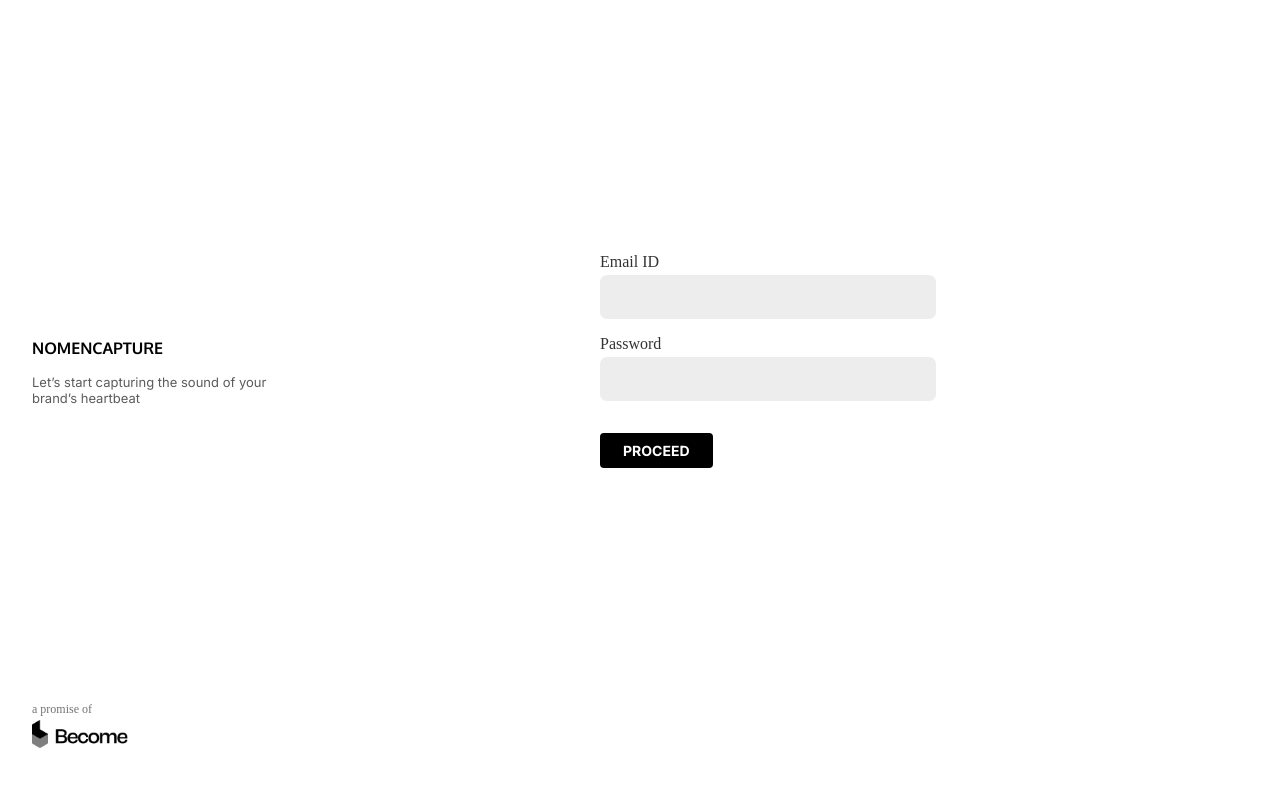
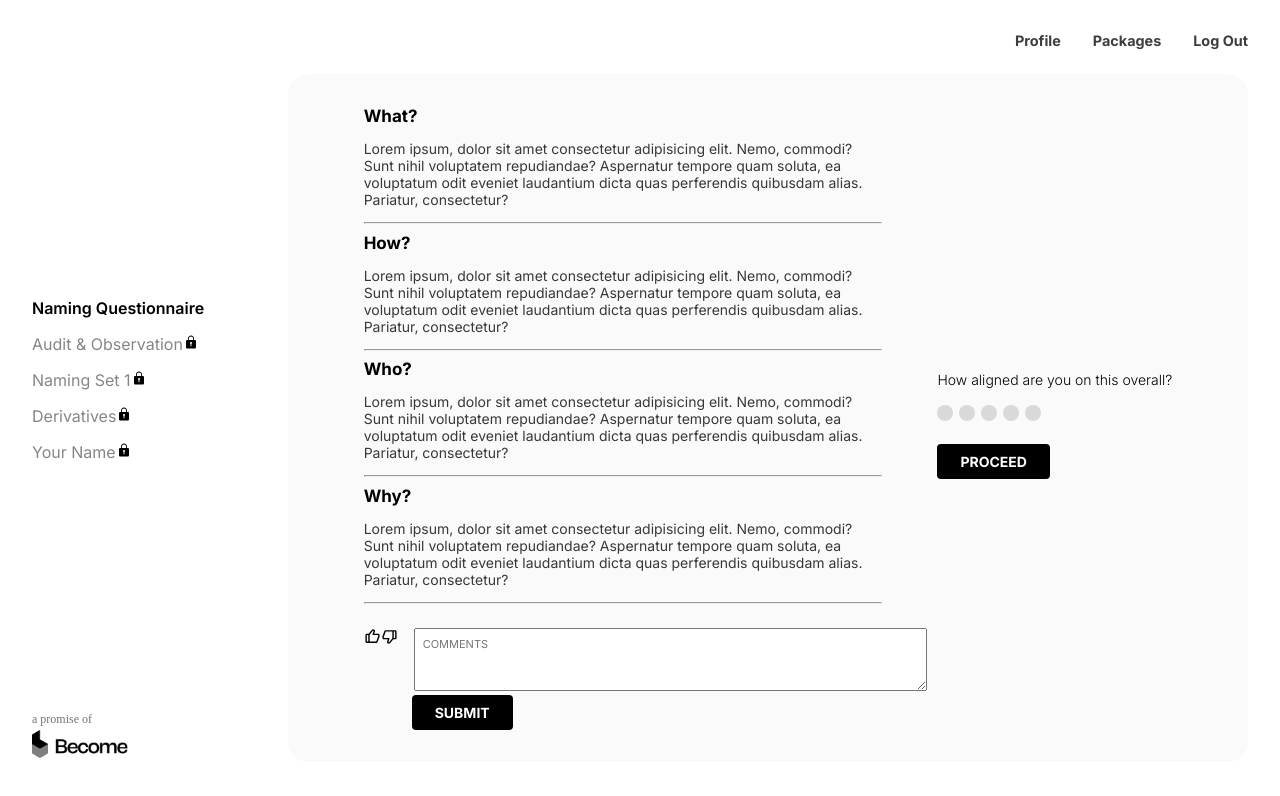
Before and after one commit to Noothan-am/Nomencapture, a React (Create React App) app in the folder client/: page / in a window 1280 px wide. Shown: the top 796 px of the page. Built offline with nearby package versions, Linux system fonts and the light colour scheme.

Commit message:
adds audit page to web

```diff
--- a/client/package.json
+++ b/client/package.json
@@ -12,6 +12,7 @@
     "@types/react-dom": "^18.2.17",
     "react": "^18.2.0",
     "react-dom": "^18.2.0",
+    "react-icons": "^4.12.0",
     "react-router-dom": "^6.20.0",
     "react-scripts": "5.0.1",
     "typescript": "^4.9.5",
--- a/client/src/App.tsx
+++ b/client/src/App.tsx
@@ -4,11 +4,12 @@ import Login from "./pages/Login";
 import "./index.css";
 import Home from "./pages/Home";
 import Forms from "./pages/Forms";
+import AuditPage from "./pages/AuditPage";
 
 function App() {
   return (
     <Routes>
-      <Route path="/" element={<Login />} />
+      <Route path="/" element={<AuditPage />} />
       <Route path="/login" element={<Login />} />
       <Route path="/home" element={<Home />} />
       <Route path="/form" element={<Forms />} />
--- /dev/null
+++ b/client/src/components/DotRows.tsx
@@ -0,0 +1,16 @@
+import React from "react";
+const styles = require("../styles/dotsrow.module.css").default;
+
+const DotsRow = () => {
+  return (
+    <div className={styles["dots-container"]}>
+      <div className={styles["dots"]} />
+      <div className={styles["dots"]} />
+      <div className={styles["dots"]} />
+      <div className={styles["dots"]} />
+      <div className={styles["dots"]} />
+    </div>
+  );
+};
+
+export default DotsRow;
--- a/client/src/components/Tabs.tsx
+++ b/client/src/components/Tabs.tsx
@@ -14,12 +14,6 @@ function Tabs() {
         </div>
         <div className={styles["tabs-2"]}>
           Audit & Observation
-          <span>
-            <IoIosLock />
-          </span>
-        </div>
-        <div className={styles["tabs-2"]}>
-          Our Understanding
           <span>
             <IoIosLock />
           </span>
--- /dev/null
+++ b/client/src/pages/AuditPage.tsx
@@ -0,0 +1,108 @@
+import React from "react";
+import SideBar from "../components/SideBar";
+import Tabs from "../components/Tabs";
+import Navbar from "../components/Navbar";
+import Button from "../components/Button";
+import { BiLike, BiDislike } from "react-icons/bi";
+import DotsRow from "../components/DotRows";
+
+const styles = require("../styles/audit.module.css").default;
+
+function AuditPage() {
+  return (
+    <>
+      <div className={styles["audit-page"]}>
+        <div className={styles["navbar"]}>
+          <Navbar />
+        </div>
+        <div className={styles["audit-container"]}>
+          <div className={styles["sidebar"]}>
+            <SideBar>
+              <Tabs />
+            </SideBar>
+          </div>
+          <div className={styles["audit-content"]}>
+            <div className={styles["audit-questions"]}>
+              <div className={styles["audit-each-question"]}>
+                <div className={styles["question-what"]}>
+                  What?
+                  <p>
+                    Lorem ipsum, dolor sit amet consectetur adipisicing elit.
+                    Nemo, commodi? Sunt nihil voluptatem repudiandae? Aspernatur
+                    tempore quam soluta, ea voluptatum odit eveniet laudantium
+                    dicta quas perferendis quibusdam alias. Pariatur,
+                    consectetur?
+                  </p>
+                  <hr />
+                </div>
+                <div className={styles["question-how"]}>
+                  How?
+                  <p>
+                    Lorem ipsum, dolor sit amet consectetur adipisicing elit.
+                    Nemo, commodi? Sunt nihil voluptatem repudiandae? Aspernatur
+                    tempore quam soluta, ea voluptatum odit eveniet laudantium
+                    dicta quas perferendis quibusdam alias. Pariatur,
+                    consectetur?
+                  </p>
+                  <hr />
+                </div>
+                <div className={styles["question-who"]}>
+                  Who?
+                  <p>
+                    Lorem ipsum, dolor sit amet consectetur adipisicing elit.
+                    Nemo, commodi? Sunt nihil voluptatem repudiandae? Aspernatur
+                    tempore quam soluta, ea voluptatum odit eveniet laudantium
+                    dicta quas perferendis quibusdam alias. Pariatur,
+                    consectetur?
+                  </p>
+                  <hr />
+                </div>
+                <div className={styles["question-why"]}>
+                  Why?
+                  <p>
+                    Lorem ipsum, dolor sit amet consectetur adipisicing elit.
+                    Nemo, commodi? Sunt nihil voluptatem repudiandae? Aspernatur
+                    tempore quam soluta, ea voluptatum odit eveniet laudantium
+                    dicta quas perferendis quibusdam alias. Pariatur,
+                    consectetur?
+                  </p>
+                  <hr />
+                </div>
+              </div>
+              <div className={styles["audit-comments-section"]}>
+                <div className={styles["audit-comments-vote-button"]}>
+                  <BiLike className={styles["audit-comments-like"]} />
+                  <BiDislike className={styles["audit-comments-dislike"]} />
+                </div>
+                <div className={styles["audit-comments-textarea"]}>
+                  <textarea
+                    placeholder="COMMENTS"
+                    id=""
+                    cols={60}
+                    rows={3}
+                  ></textarea>
+                </div>
+              </div>
+              <div className={styles["audit-comments-submit-btn"]}>
+                <Button buttonValue={"SUBMIT"} />
+              </div>
+            </div>
+            <div className={styles["audit-rating"]}>
+              <p className={styles["audit-rating-question"]}>
+                How aligned are you on this overall?
+              </p>
+              <div className={styles["audit-rating-bar"]}>
+                <DotsRow />
+              </div>
+              <div className={styles["audit-rating-submit"]}>
+                <Button buttonValue={"PROCEED"} />
+              </div>
+            </div>
+          </div>
+        </div>
+      </div>
+    </>
+  );
+}
+
+export default AuditPage;
--- /dev/null
+++ b/client/src/styles/audit.module.css
@@ -0,0 +1,90 @@
+.audit-content {
+  border-radius: 20px;
+  background-color: #fafafa;
+  display: flex;
+  flex-direction: column;
+  align-items: center;
+  /* max-height: 50%; */
+  margin: auto;
+  padding: 2rem 3rem;
+  height: 90%;
+}
+
+.audit-container {
+  display: flex;
+  flex-direction: row;
+  align-items: center;
+  justify-content: center;
+  height: 100%;
+}
+
+.audit-content {
+  display: flex;
+  flex-direction: row;
+  justify-content: space-between;
+}
+
+.audit-questions {
+  width: 60%;
+  margin: auto;
+  color: black;
+  font-family: "Inter", sans-serif;
+  font-weight: bold;
+  font-size: 17px;
+}
+.audit-questions p {
+  color: #383838;
+  font-weight: 400;
+  font-family: "Inter", sans-serif;
+  font-size: 14px;
+}
+
+.audit-rating {
+  width: fit-content;
+  margin: auto;
+}
+
+.audit-comments-section {
+  margin-top: 1.5rem;
+  display: flex;
+  flex-direction: row;
+}
+
+.audit-comments-textarea textarea {
+  padding: 8px;
+}
+.audit-comments-textarea textarea::placeholder {
+  font-size: 11px;
+  font-family: "Inter", sans-serif;
+}
+
+.audit-rating-question {
+  font-weight: 300;
+  font-size: 14px;
+  font-family: "Inter", sans-serif;
+}
+
+.audit-rating-submit {
+  margin-top: 1.4rem;
+  width: 100%;
+  display: flex;
+  justify-content: flex-start;
+}
+
+.audit-comments-vote-button {
+  display: flex;
+  flex-direction: row;
+  margin-right: 1rem;
+}
+
+.audit-comments-submit-btn {
+  margin-left: 3rem;
+}
+
+/* .audit-each-question p {
+  display: none;
+} */
+
+.audit-comments-dislike,
+.audit-comments-like {
+}
--- /dev/null
+++ b/client/src/styles/dotsrow.module.css
@@ -0,0 +1,18 @@
+.dots-container {
+  display: flex;
+  justify-content: flex-start;
+  align-items: flex-start;
+  width: 100%;
+  height: 100%;
+}
+.dots {
+  width: 16px;
+  height: 16px;
+  border-radius: 50%;
+  margin: 3px 6px 0px 0px;
+  background-color: #d9d9d9;
+}
+.dots:hover {
+  background-color: rgba(90, 84, 84, 0.472);
+  cursor: pointer;
+}
```
Also changed, not shown: client/src/pages/NamingSet.tsx (added, +7 -0 lines), 1 other file (tests, documents, lock files or other folders).
